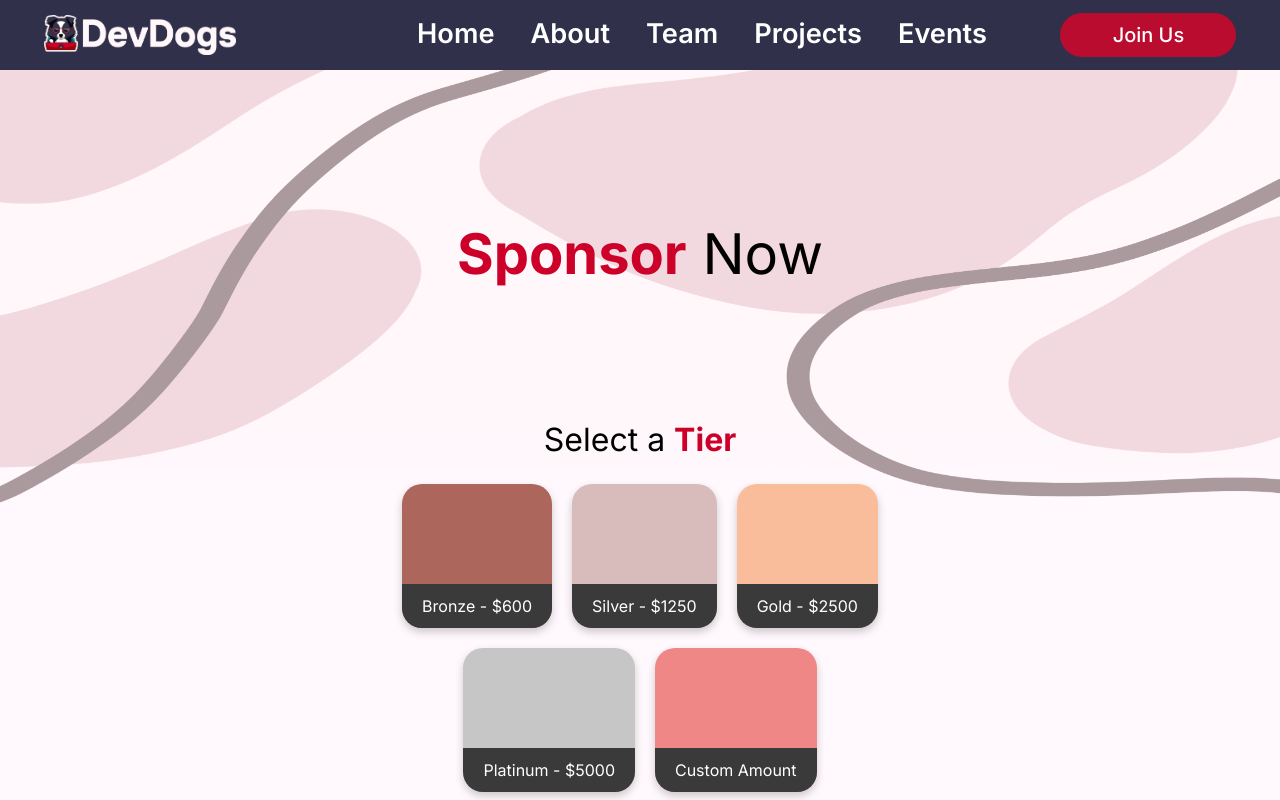
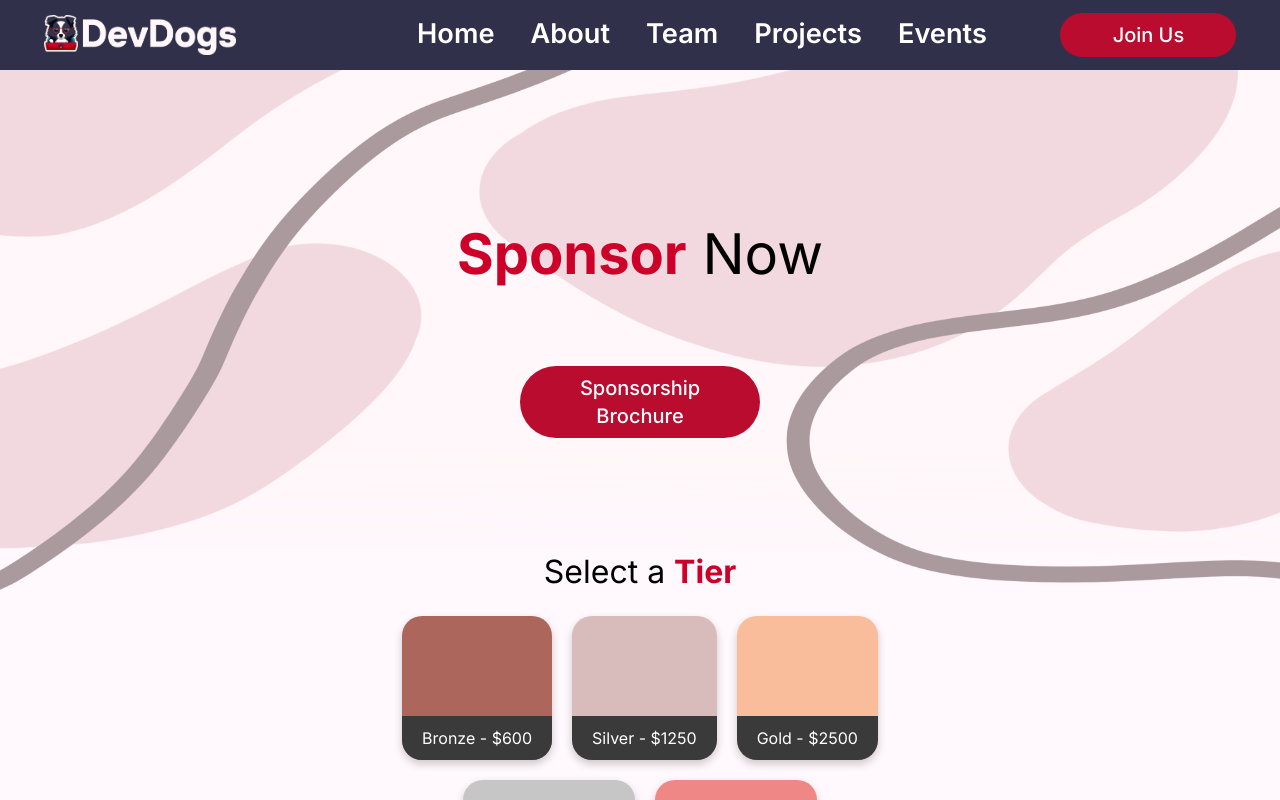
Before and after one commit to DevDogs-UGA/DevDogs-Website, a Next.js app: page /sponsor in a window 1280 px wide. Shown: the top 800 px of the page. Built offline with nearby package versions, Linux system fonts and the light colour scheme.

Commit message:
Add sponsorship brochure to Sponsor page

```diff
--- a/src/app/components/Button.css
+++ b/src/app/components/Button.css
@@ -30,6 +30,13 @@ button {
   text-align: center;
 }
 
+#sponsorbrochure{
+  width: 15rem;
+  text-align: center;
+  margin: auto;
+  margin-top: 60px;
+}
+
 @media only screen and (max-width: 600px) {
   button {
     border-radius: 30px;
--- a/src/app/sponsor/page.js
+++ b/src/app/sponsor/page.js
@@ -1,5 +1,6 @@
 import Link from "next/link";
 import SponsorshipCard from "../components/SponsorshipCard";
+import Button from "../components/Button";
 
 const SponsorNow = () => {
   return (
@@ -9,6 +10,15 @@ const SponsorNow = () => {
           <b className="red-bold">Sponsor</b> Now
         </h1>
       </div>
+
+      <Link
+        target="_blank"
+        href="https://drive.google.com/file/d/1YjoK3LXnFSpgfiRmoGg3R9teDsCi1VAL/view?usp=sharing"
+        id="sponsorbrochure"
+        className="lg:block text-lg md:text-xl rounded-full font-medium p-2 transition ease-in-out delay-150 text-white bg-[#BA0C2F] hover:drop-shadow-lg"
+      >
+        <Button>Sponsorship Brochure</Button>
+      </Link>
 
       <div id="tiertitle">
         <h2>
```
